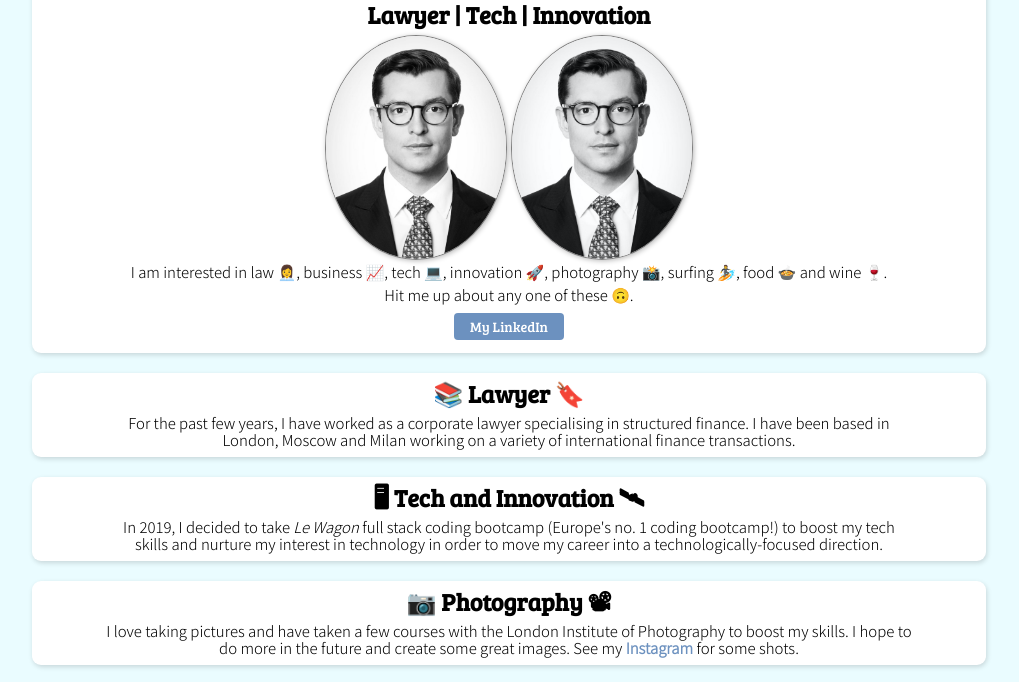
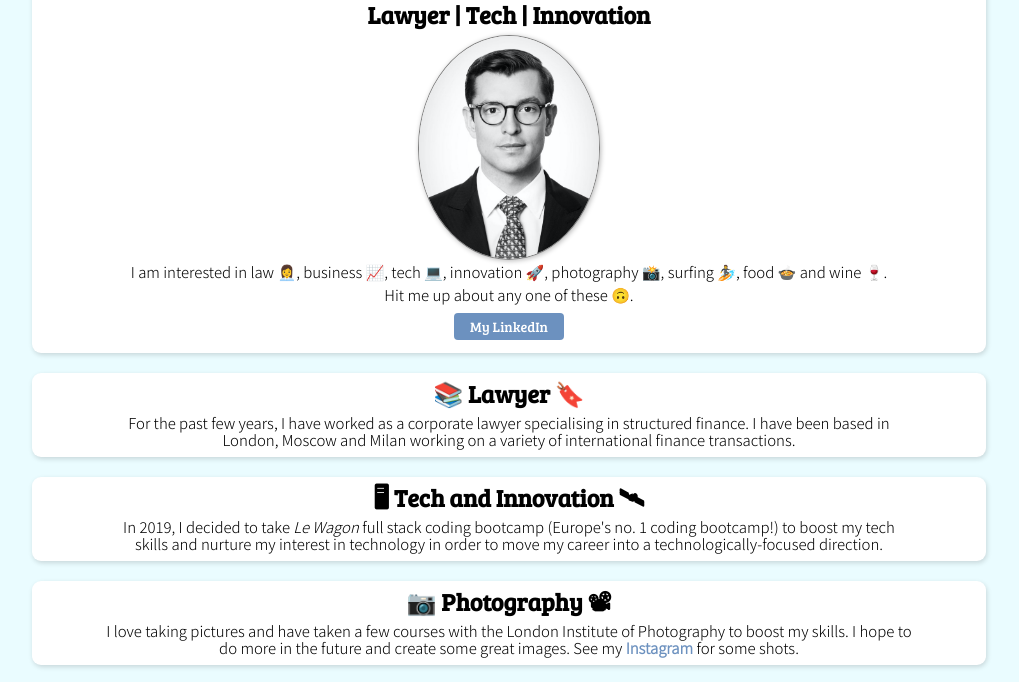
Before and after one commit to BkrB/profile, a plain HTML site: page index.html in a window 1280 px wide. Shown: the part 105-787 px from the top of the page, without its empty margins (131-1150 px from the left). Drawn offline with Linux system fonts and the light colour scheme.

Commit message:
Fixed the image

```diff
--- a/index.html
+++ b/index.html
@@ -14,8 +14,6 @@
         <h1>Hello, my name is</h1>
         <h1>🐲 Benjamin 🐲</h1>
         <h2>Lawyer | Tech | Innovation</h2>
-
-        <img src="../images/profile.jpg" alt="A picture of me" id="profile-img">
         <img src="./images/profile.png" alt="A picture of me" id="profile-img">
         <p>I am interested in law 👩‍💼, business 📈, tech 💻, innovation 🚀, photography 📸, surfing 🏄, food 🍲 and wine 🍷.</p><p> Hit me up about any one of these 🙃.</p>
 
```
